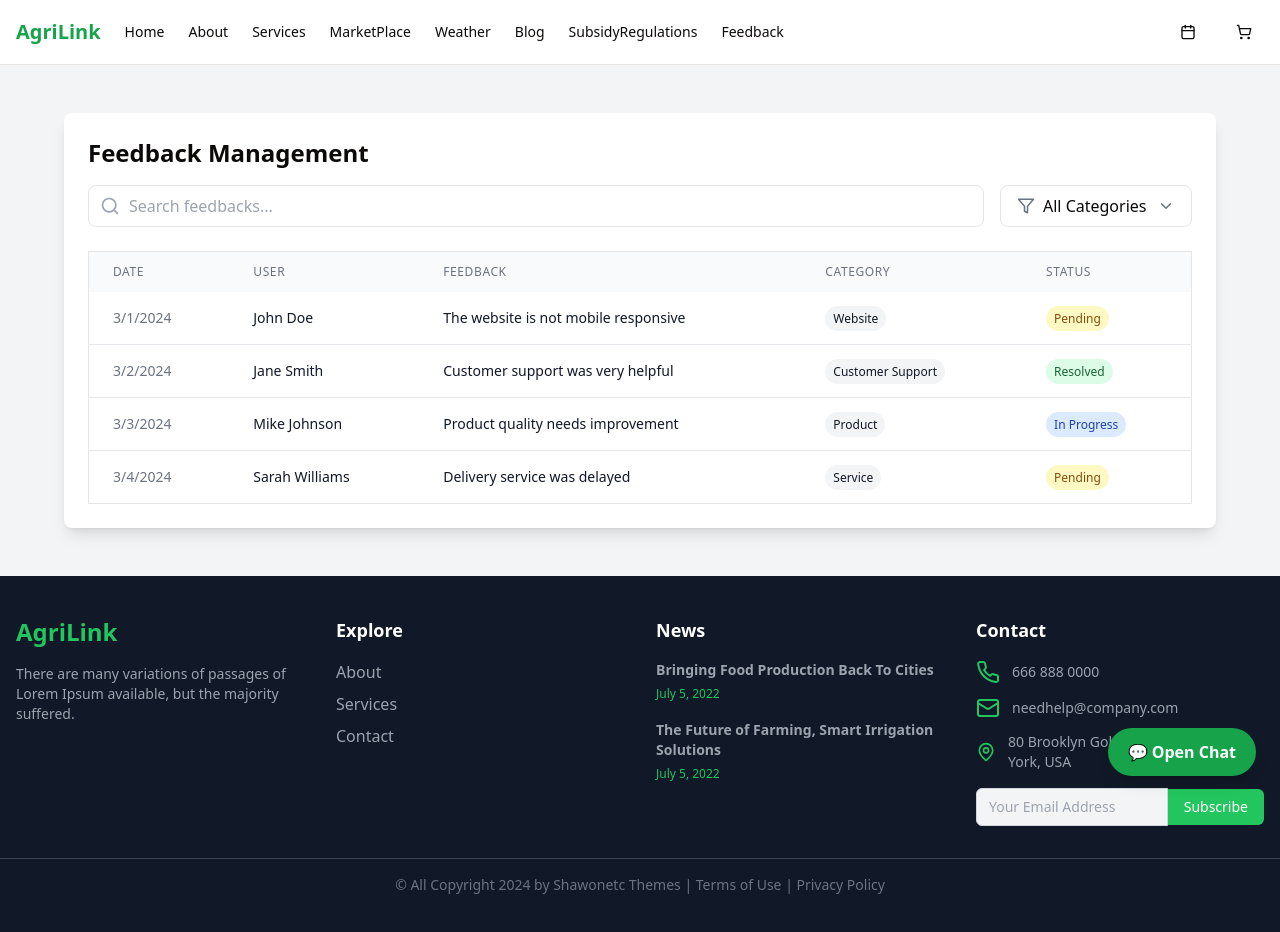
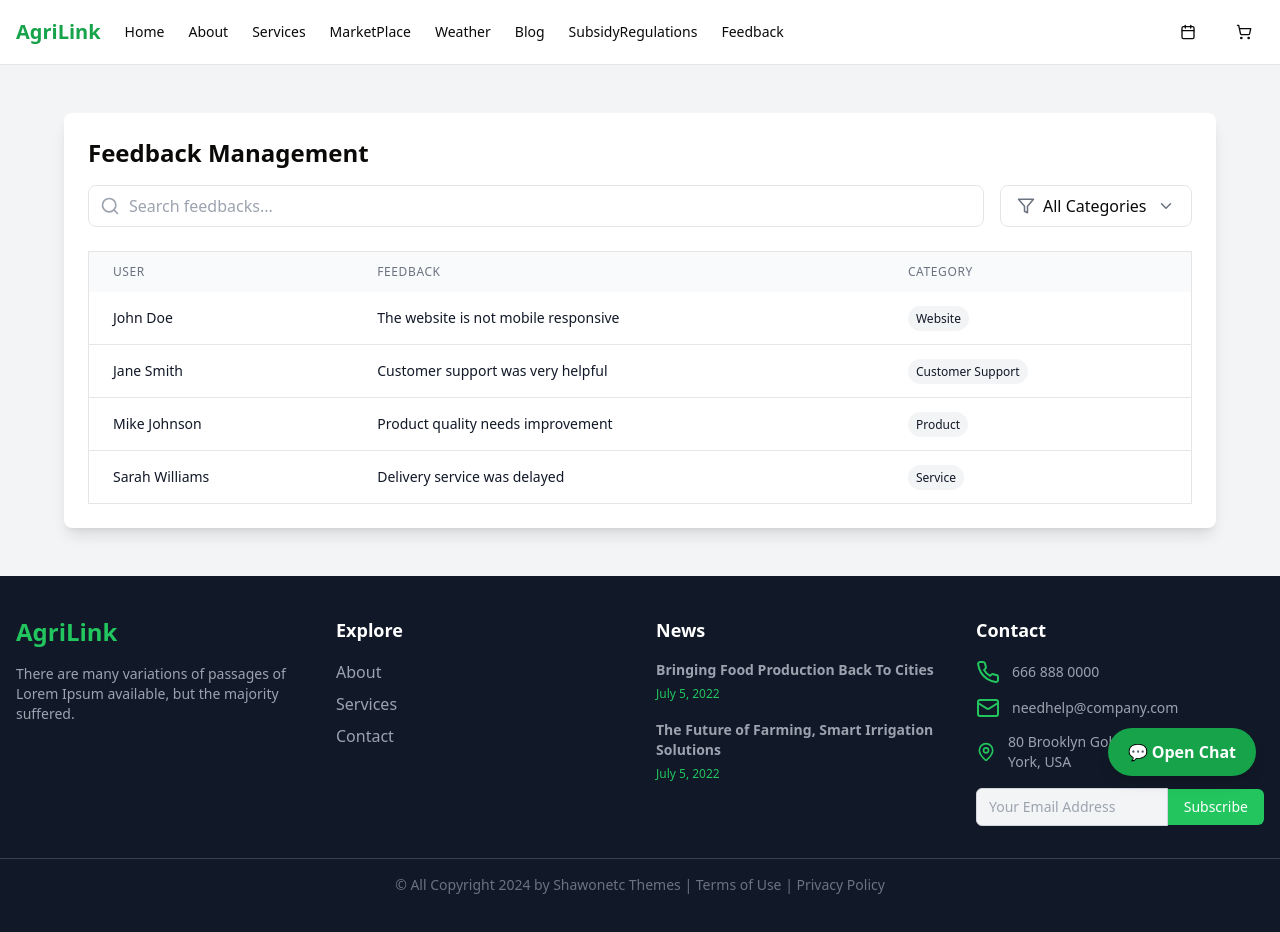
Before and after one commit to Junaid059/AgriLink-Complete-Frontend-, a React (Vite) app in the folder Frontend/: page /feedback-tracking in a window 1280 px wide. Shown: the top 932 px of the page. Built offline with nearby package versions, Linux system fonts and the light colour scheme.

Commit message:
integrated feedback form with backend

```diff
--- a/Frontend/src/Comps/supportAndFeedBack/AdminFeedackTracking.jsx
+++ b/Frontend/src/Comps/supportAndFeedBack/AdminFeedackTracking.jsx
@@ -9,32 +9,24 @@ const dummyFeedbacks = [
     content: 'The website is not mobile responsive',
     category: 'Website',
     userId: { _id: 'user1', name: 'John Doe' },
-    status: 'Pending',
-    createdAt: '2024-03-01T10:00:00Z',
   },
   {
     _id: '2',
     content: 'Customer support was very helpful',
     category: 'Customer Support',
     userId: { _id: 'user2', name: 'Jane Smith' },
-    status: 'Resolved',
-    createdAt: '2024-03-02T11:30:00Z',
   },
   {
     _id: '3',
     content: 'Product quality needs improvement',
     category: 'Product',
     userId: { _id: 'user3', name: 'Mike Johnson' },
-    status: 'In Progress',
-    createdAt: '2024-03-03T09:15:00Z',
   },
   {
     _id: '4',
     content: 'Delivery service was delayed',
     category: 'Service',
     userId: { _id: 'user4', name: 'Sarah Williams' },
-    status: 'Pending',
-    createdAt: '2024-03-04T14:20:00Z',
   },
 ];
 
@@ -136,9 +128,6 @@ const AdminFeedbackTracking = () => {
                 <thead className="bg-gray-50">
                   <tr>
                     <th className="px-6 py-3 text-left text-xs font-medium text-gray-500 uppercase tracking-wider">
-                      Date
-                    </th>
-                    <th className="px-6 py-3 text-left text-xs font-medium text-gray-500 uppercase tracking-wider">
                       User
                     </th>
                     <th className="px-6 py-3 text-left text-xs font-medium text-gray-500 uppercase tracking-wider">
@@ -147,17 +136,11 @@ const AdminFeedbackTracking = () => {
                     <th className="px-6 py-3 text-left text-xs font-medium text-gray-500 uppercase tracking-wider">
                       Category
                     </th>
-                    <th className="px-6 py-3 text-left text-xs font-medium text-gray-500 uppercase tracking-wider">
-                      Status
-                    </th>
                   </tr>
                 </thead>
                 <tbody className="divide-y divide-gray-200">
                   {filteredFeedbacks.map((feedback) => (
                     <tr key={feedback._id} className="hover:bg-gray-50">
-                      <td className="px-6 py-4 whitespace-nowrap text-sm text-gray-500">
-                        {new Date(feedback.createdAt).toLocaleDateString()}
-                      </td>
                       <td className="px-6 py-4 whitespace-nowrap text-sm text-gray-900">
                         {feedback.userId.name}
                       </td>
@@ -167,15 +150,6 @@ const AdminFeedbackTracking = () => {
                       <td className="px-6 py-4 whitespace-nowrap text-sm text-gray-900">
                         <span className="px-2 py-1 text-xs rounded-full bg-gray-100">
                           {feedback.category}
-                        </span>
-                      </td>
-                      <td className="px-6 py-4 whitespace-nowrap text-sm">
-                        <span
-                          className={`px-2 py-1 text-xs rounded-full ${getStatusColor(
-                            feedback.status
-                          )}`}
-                        >
-                          {feedback.status}
                         </span>
                       </td>
                     </tr>
--- a/Frontend/src/Comps/supportAndFeedBack/FeedbackForm.jsx
+++ b/Frontend/src/Comps/supportAndFeedBack/FeedbackForm.jsx
@@ -1,11 +1,8 @@
-import React, { useState } from 'react';
-import { Link } from 'react-router-dom';
 import { Button } from '@/components/ui/button';
+import { Checkbox } from '@/components/ui/checkbox';
 import { Input } from '@/components/ui/input';
-import { Textarea } from '@/components/ui/textarea';
 import { Label } from '@/components/ui/label';
 import { RadioGroup, RadioGroupItem } from '@/components/ui/radio-group';
-import { Checkbox } from '@/components/ui/checkbox';
 import {
   Select,
   SelectContent,
@@ -13,12 +10,14 @@ import {
   SelectTrigger,
   SelectValue,
 } from '@/components/ui/select';
-import { Mail, MapPin, Phone, Loader2 } from 'lucide-react';
-import StarRating from './StarRating';
+import { Textarea } from '@/components/ui/textarea';
+import { Loader2 } from 'lucide-react';
+import { useState } from 'react';
+import Footer from '../Footer';
+import Header from '../Header';
 import ChatWindow from './ChatWindow';
 import ConfirmModal from './ConfirmModal';
-import Header from '../Header';
-import Footer from '../Footer';
+import StarRating from './StarRating';
 
 const FeedbackForm = () => {
   const [formData, setFormData] = useState({
@@ -44,10 +43,35 @@ const FeedbackForm = () => {
   const handleSubmit = async (e) => {
     e.preventDefault();
     setIsSubmitting(true);
-    // Simulating API call
-    await new Promise((resolve) => setTimeout(resolve, 2000));
-    setIsSubmitting(false);
-    setShowConfirmModal(true);
+
+    try {
+      const response = await fetch('http://127.0.0.1:3000/add-feedback', {
+        method: 'POST',
+        headers: {
+          'Content-Type': 'application/json',
+        },
+        body: JSON.stringify({
+          feedback: formData.feedback,
+          category: formData.category,
+          rating: formData.rating,
+        }),
+      });
+
+      if (!response.ok) {
+        throw new Error('Failed to submit feedback. Please try again later.');
+      }
+
+      const data = await response.json();
+      console.log('Feedback submitted successfully:', data);
+
+      // Show confirmation modal
+      setIsSubmitting(false);
+      setShowConfirmModal(true);
+    } catch (error) {
+      console.error('Error submitting feedback:', error.message);
+      alert('Error submitting feedback: ' + error.message); // You can customize the error display
+      setIsSubmitting(false);
+    }
   };
 
   const confirmSubmission = () => {
```
